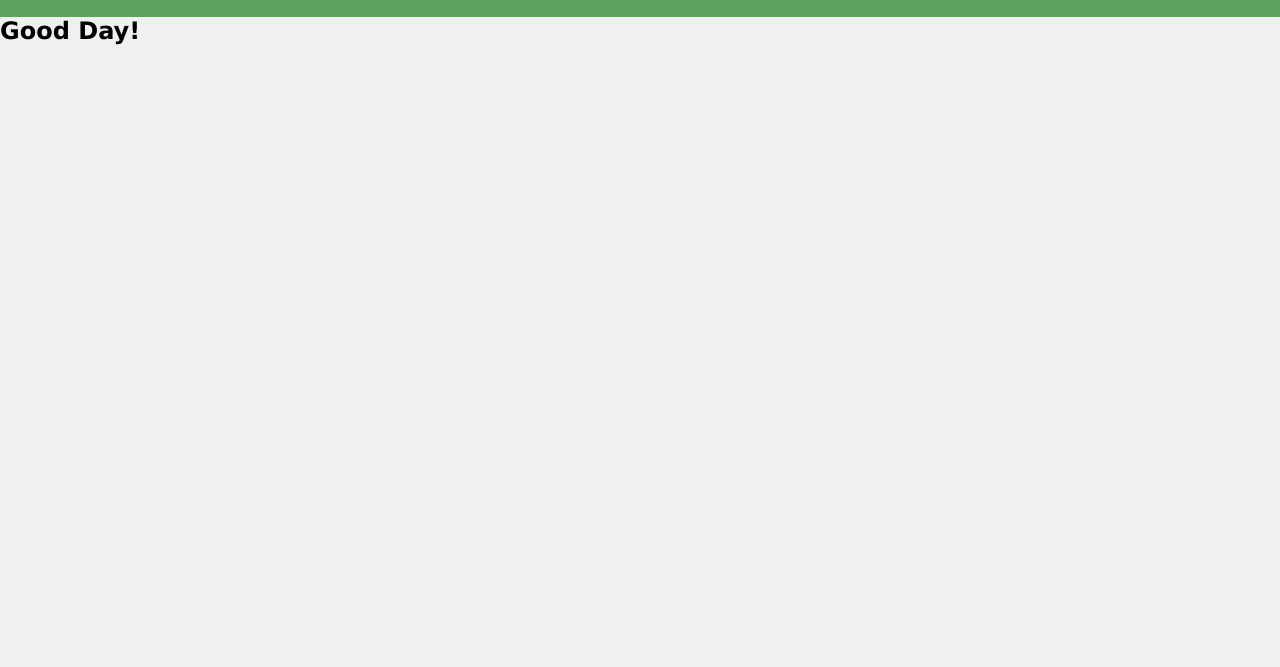
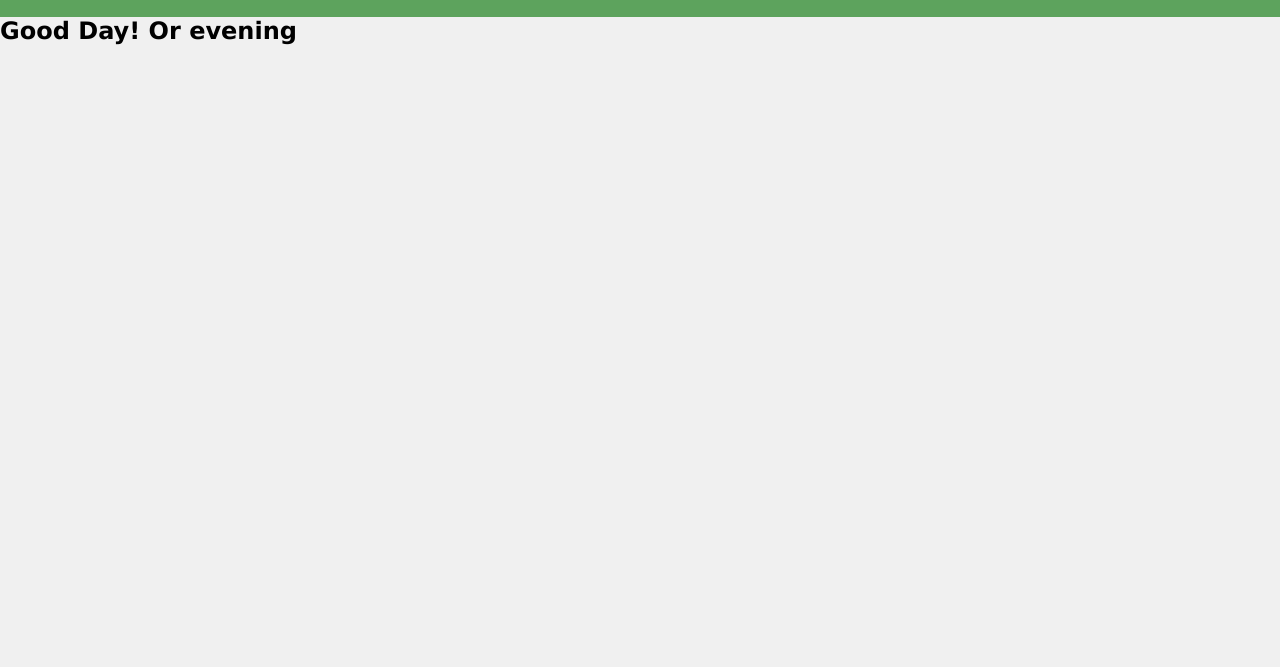
Before and after one commit to laurenseydems/eekhoorns, a plain HTML site: page index.html in a window 1280 px wide. Shown: the part 133-800 px from the top of the page. Drawn offline with Linux system fonts and the light colour scheme.

Commit message:
Changed greeting (again)

```diff
--- a/index.html
+++ b/index.html
@@ -30,7 +30,7 @@
     </header>
     <main>
 
-        <h2 style="height: 200vh">Good Day!</h2>
+        <h2 style="height: 200vh">Good Day! Or evening </h2>
 
         <h2> Esli's Foto's </h2>
         <section id="fotos" class="fotos-outer">
```
